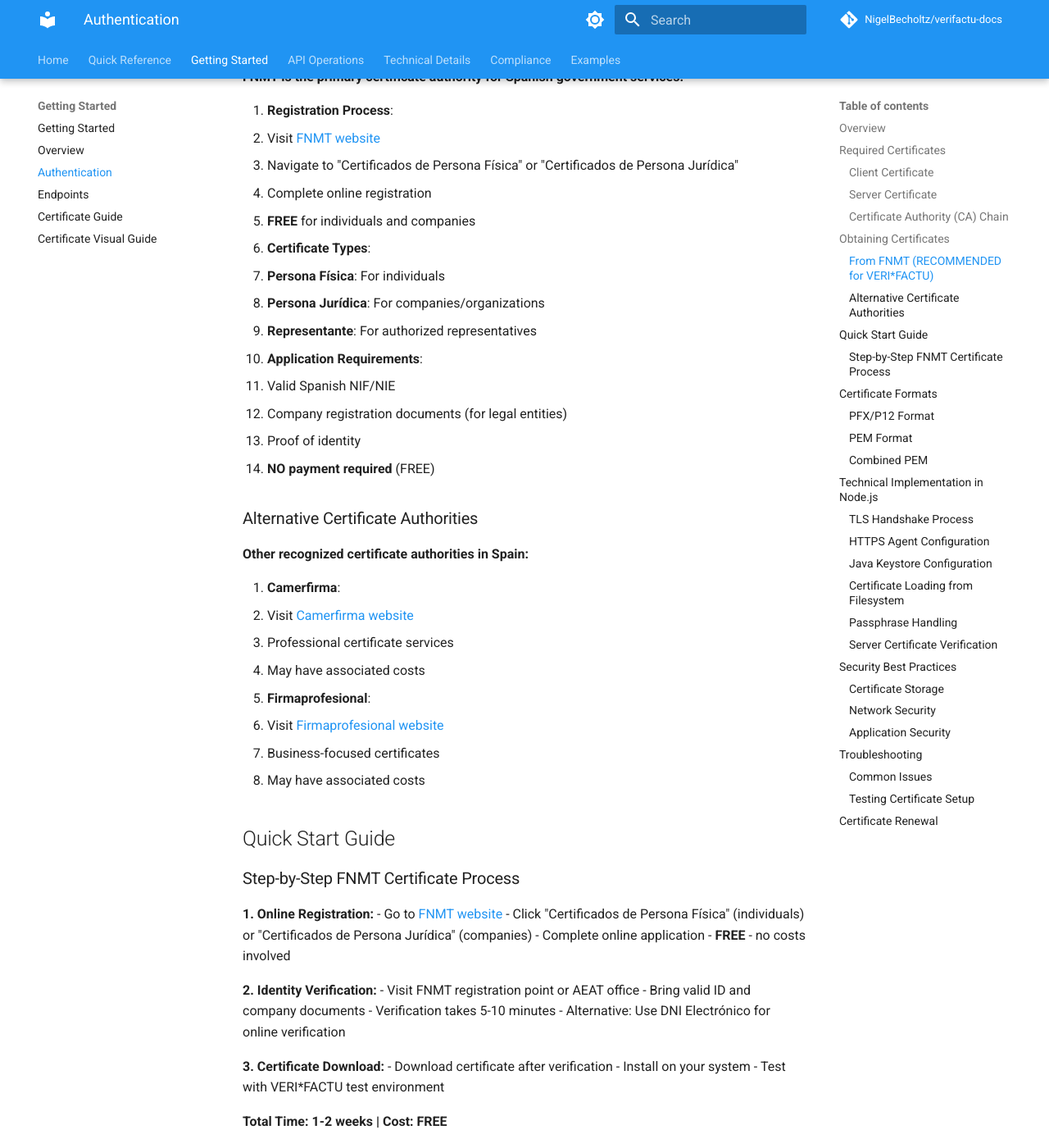
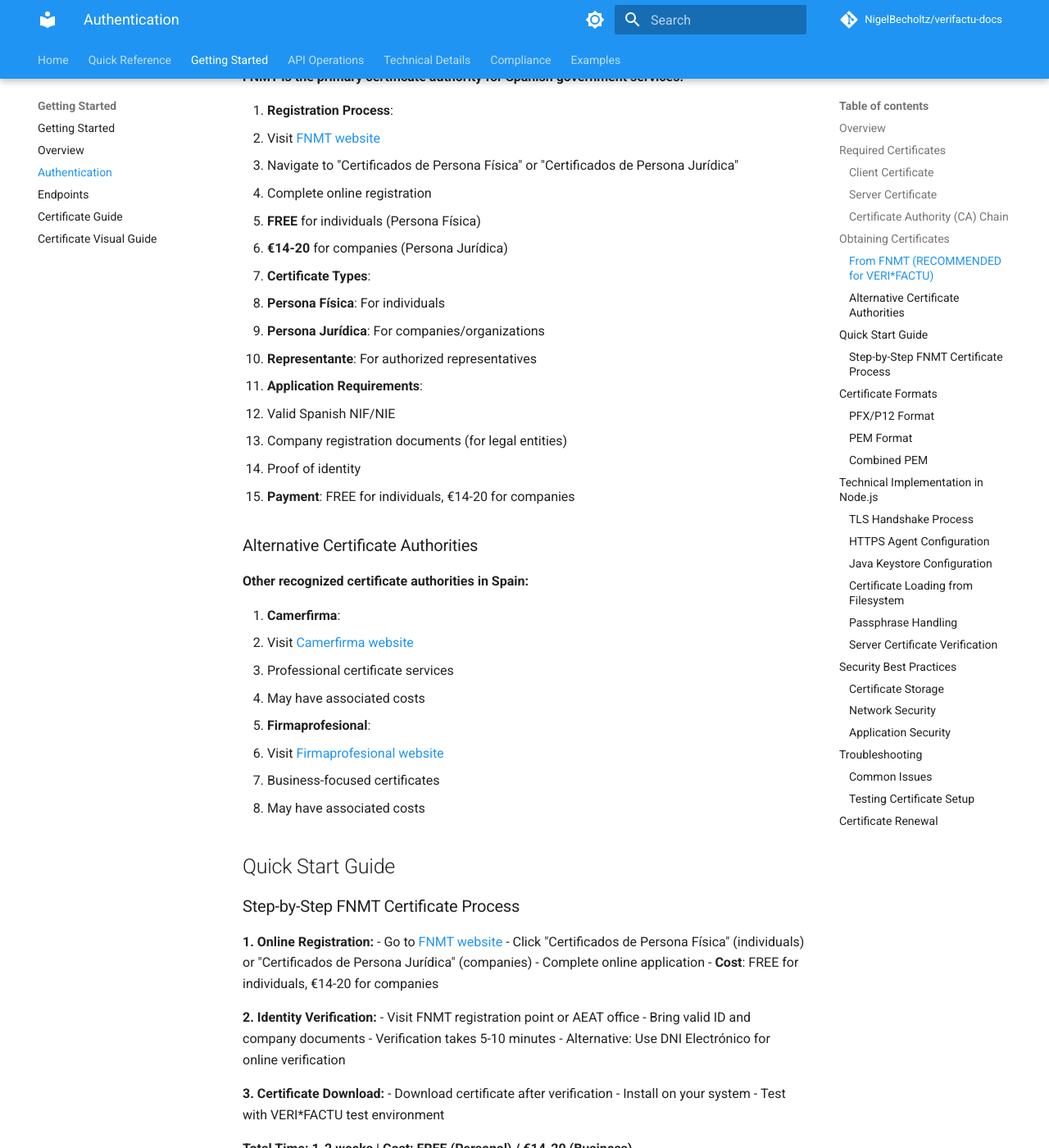
Before and after one commit to NigelBecholtz/verifactu-docs, an MkDocs documentation site: the page built from docs/authentication.md, in a window 1280 px wide and 1400 px high, scrolled down 1183 px. Shown: the whole window at 82% size. Built offline with MkDocs 1.6.1 and Material for MkDocs 9.7.7, drawn with Linux system fonts in a browser that asks for light colours; comment, search, counter and statistics services are not loaded; some of the changed text lies outside the part shown.

Commit message:
Correct certificate cost information - distinguish between personal and business certificates
- Persona FÃ­sica (Personal): FREE
- Persona JurÃ­dica (Business): â‚¬14-20
- Updated all certificate documentation to reflect accurate pricing
- Added cost information to visual guide

```diff
--- a/docs/authentication.md
+++ b/docs/authentication.md
@@ -40,7 +40,8 @@
    - Visit [FNMT website](https://www.sede.fnmt.gob.es/)
    - Navigate to "Certificados de Persona Física" or "Certificados de Persona Jurídica"
    - Complete online registration
-   - **FREE** for individuals and companies
+   - **FREE** for individuals (Persona Física)
+   - **€14-20** for companies (Persona Jurídica)
 
 2. **Certificate Types**:
    - **Persona Física**: For individuals
@@ -51,7 +52,7 @@
    - Valid Spanish NIF/NIE
    - Company registration documents (for legal entities)
    - Proof of identity
-   - **NO payment required** (FREE)
+   - **Payment**: FREE for individuals, €14-20 for companies
 
 ### Alternative Certificate Authorities
 
@@ -75,7 +76,7 @@
 - Go to [FNMT website](https://www.sede.fnmt.gob.es/)
 - Click "Certificados de Persona Física" (individuals) or "Certificados de Persona Jurídica" (companies)
 - Complete online application
-- **FREE** - no costs involved
+   - **Cost**: FREE for individuals, €14-20 for companies
 
 **2. Identity Verification:**
 - Visit FNMT registration point or AEAT office
@@ -88,7 +89,7 @@
 - Install on your system
 - Test with VERI*FACTU test environment
 
-**Total Time: 1-2 weeks | Cost: FREE**
+**Total Time: 1-2 weeks | Cost: FREE (Personal) / €14-20 (Business)**
 
 ## Certificate Formats
 
```
Also changed, not shown: docs/certificate-guide.md (+3 -1 lines), docs/certificate-visual-guide.md (+4 -0 lines).
